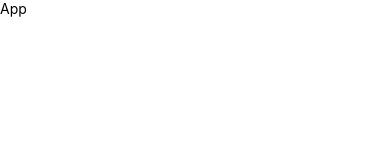
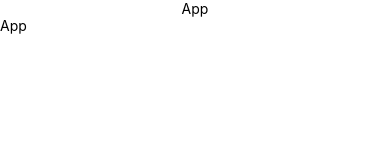
Before and after one commit to pondpaun7z/react_natve_learning, a React Native app: screen / in a window 390 px wide. Shown: the top 160 px of the page. Built offline with nearby package versions, Linux system fonts and the light colour scheme.

Commit message:
Added containers and components

```diff
--- a/App.js
+++ b/App.js
@@ -7,7 +7,7 @@ import reducer from './src/reducers';
 
 const store = createStore(reducer);
 
-export default class App extends Component {
+class App extends Component {
 
   render() {
     return(
@@ -17,3 +17,6 @@ export default class App extends Component {
     );
   }
 }
+
+
+export default App
--- a/src/MainApp.js
+++ b/src/MainApp.js
@@ -1,10 +1,12 @@
 import React, { Component } from 'react'
 import { View, Text } from 'react-native'
+import Header from './components/Header'
 
 class MainApp extends Component {
   render() {
     return(
       <View>
+        <Header />
         <Text>App</Text>
       </View>
     )
--- /dev/null
+++ b/src/components/Header.js
@@ -0,0 +1,14 @@
+import React from 'react'
+import { View, Text } from 'react-native'
+
+class Header extends React.Component {
+  render() {
+    return(
+      <View>
+        <Text style={{textAlign: 'center'}}>App</Text>
+      </View>
+    )
+  }
+}
+
+export default Header
```
